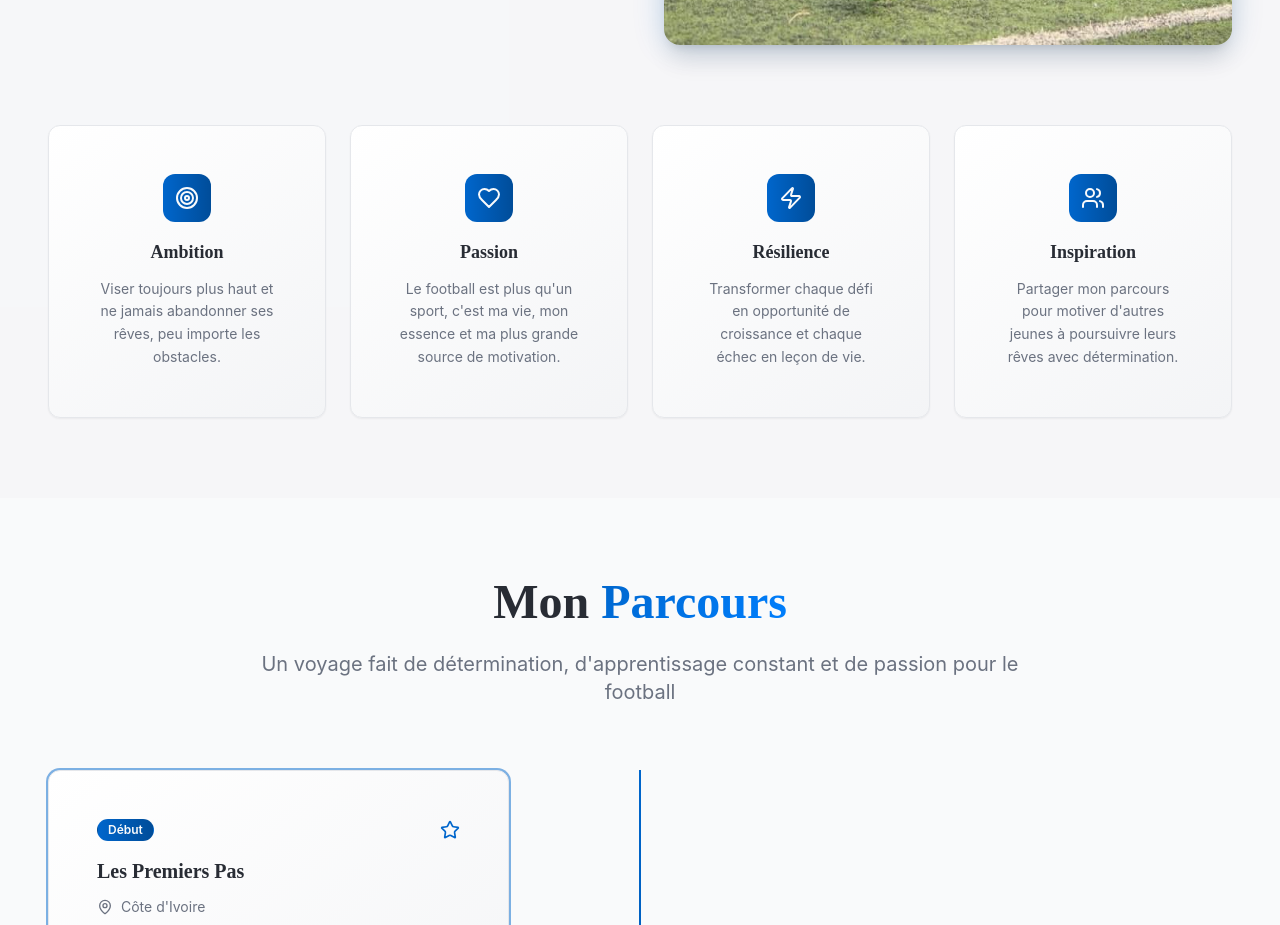
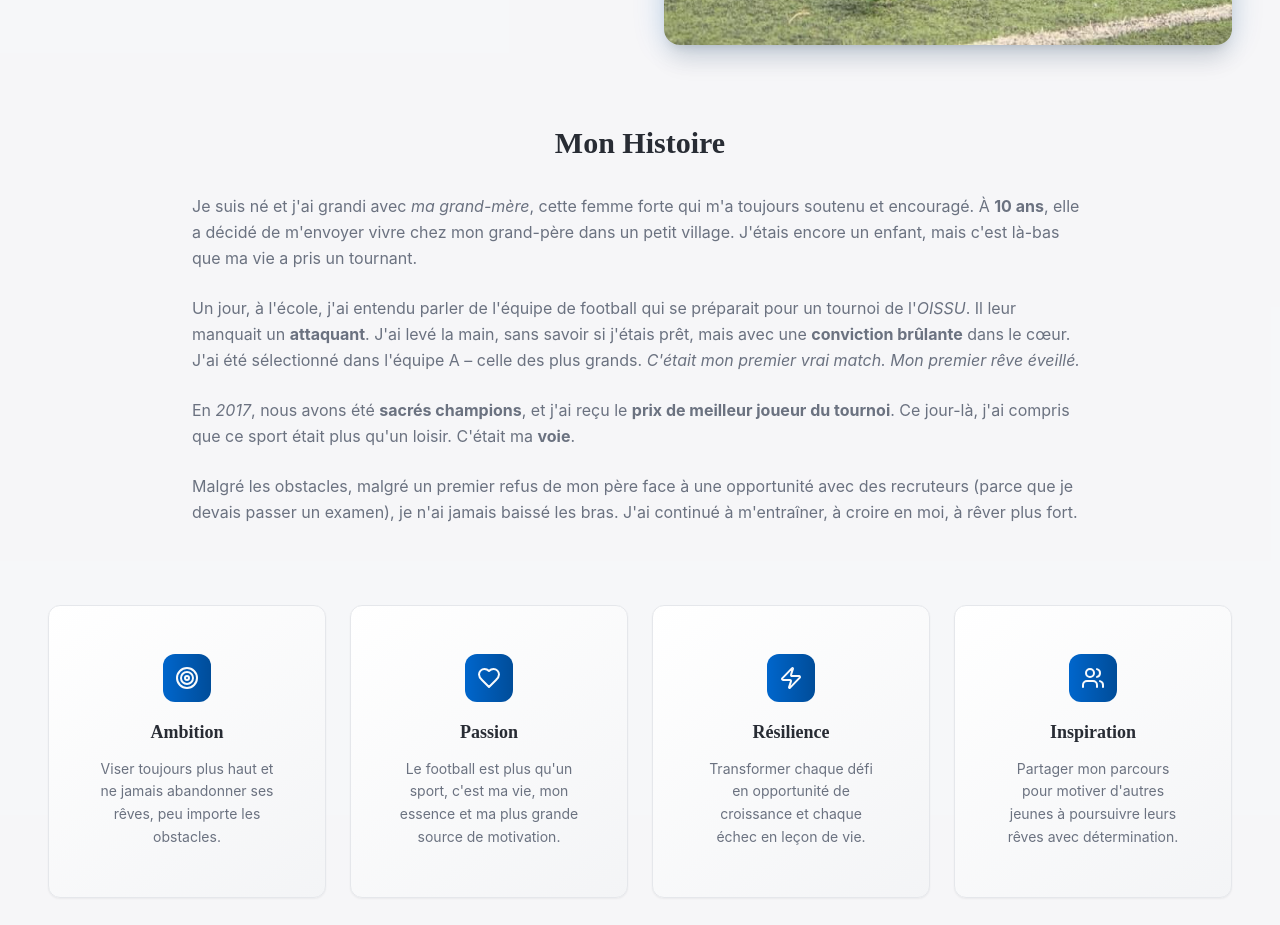
Before and after one commit to Yohou11/yohou-michael-dynamo, a React (Vite) app: page / in a window 1280 px wide. Shown: the part 1980-2905 px from the top of the page. Built offline with nearby package versions, Linux system fonts and the light colour scheme.

Commit message:
Add "Mon histoire" section
Add content to the "Mon histoire" section of the website.

```diff
--- a/src/components/sections/AboutSection.tsx
+++ b/src/components/sections/AboutSection.tsx
@@ -63,6 +63,25 @@ const AboutSection = () => {
           </div>
         </div>
 
+        {/* Mon Histoire Section */}
+        <div className="mb-20 animate-fade-in">
+          <h3 className="text-3xl font-playfair font-semibold mb-8 text-center">Mon Histoire</h3>
+          <div className="max-w-4xl mx-auto space-y-6 text-muted-foreground leading-relaxed">
+            <p>
+              Je suis né et j'ai grandi avec <em>ma grand-mère</em>, cette femme forte qui m'a toujours soutenu et encouragé. À <strong>10 ans</strong>, elle a décidé de m'envoyer vivre chez mon grand-père dans un petit village. J'étais encore un enfant, mais c'est là-bas que ma vie a pris un tournant.
+            </p>
+            <p>
+              Un jour, à l'école, j'ai entendu parler de l'équipe de football qui se préparait pour un tournoi de l'<em>OISSU</em>. Il leur manquait un <strong>attaquant</strong>. J'ai levé la main, sans savoir si j'étais prêt, mais avec une <strong>conviction brûlante</strong> dans le cœur. J'ai été sélectionné dans l'équipe A – celle des plus grands. <em>C'était mon premier vrai match. Mon premier rêve éveillé.</em>
+            </p>
+            <p>
+              En <em>2017</em>, nous avons été <strong>sacrés champions</strong>, et j'ai reçu le <strong>prix de meilleur joueur du tournoi</strong>. Ce jour-là, j'ai compris que ce sport était plus qu'un loisir. C'était ma <strong>voie</strong>.
+            </p>
+            <p>
+              Malgré les obstacles, malgré un premier refus de mon père face à une opportunité avec des recruteurs (parce que je devais passer un examen), je n'ai jamais baissé les bras. J'ai continué à m'entraîner, à croire en moi, à rêver plus fort.
+            </p>
+          </div>
+        </div>
+
         {/* Values Grid */}
         <div className="grid md:grid-cols-2 lg:grid-cols-4 gap-6">
           {values.map((value, index) => (
```
